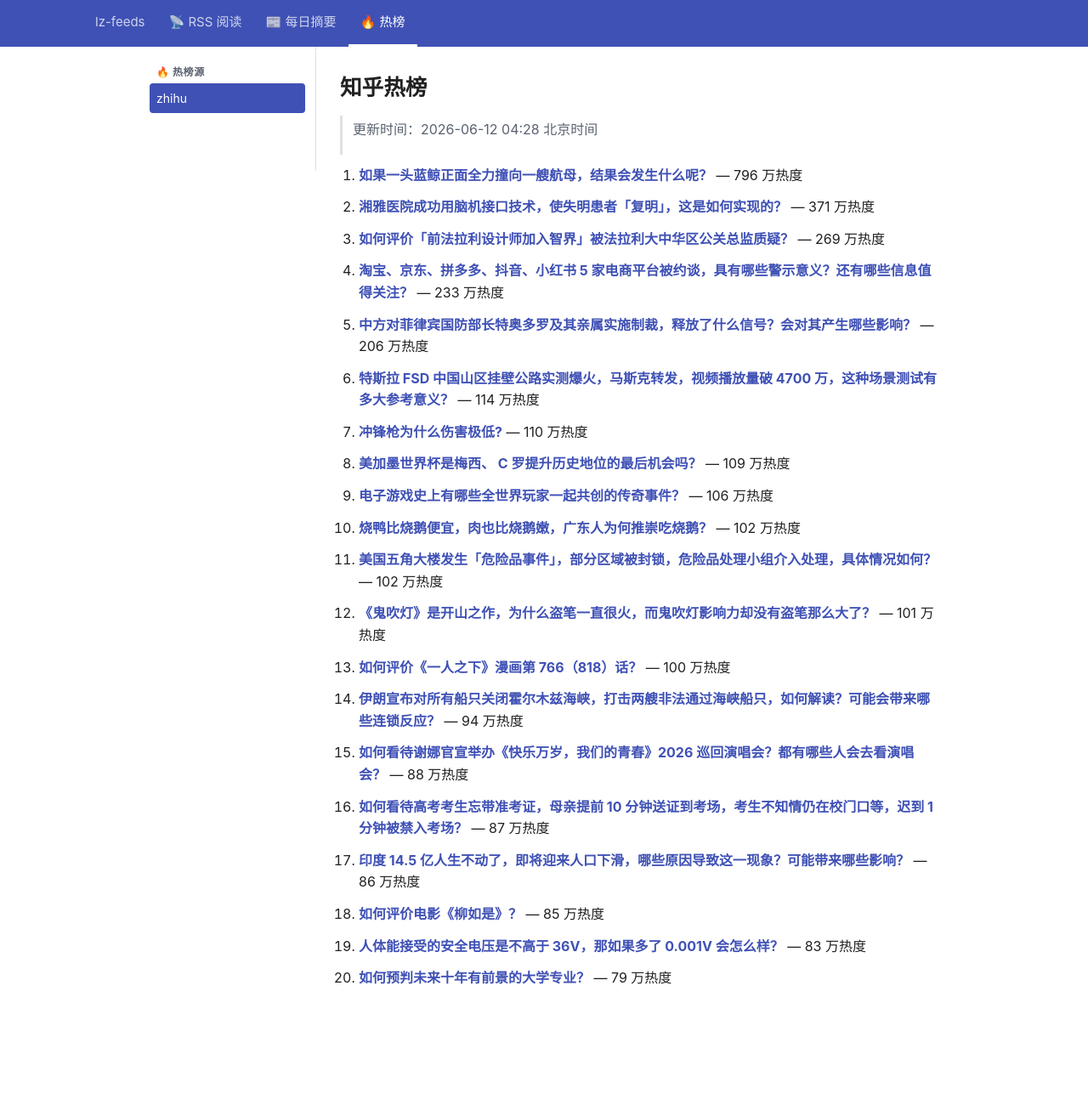
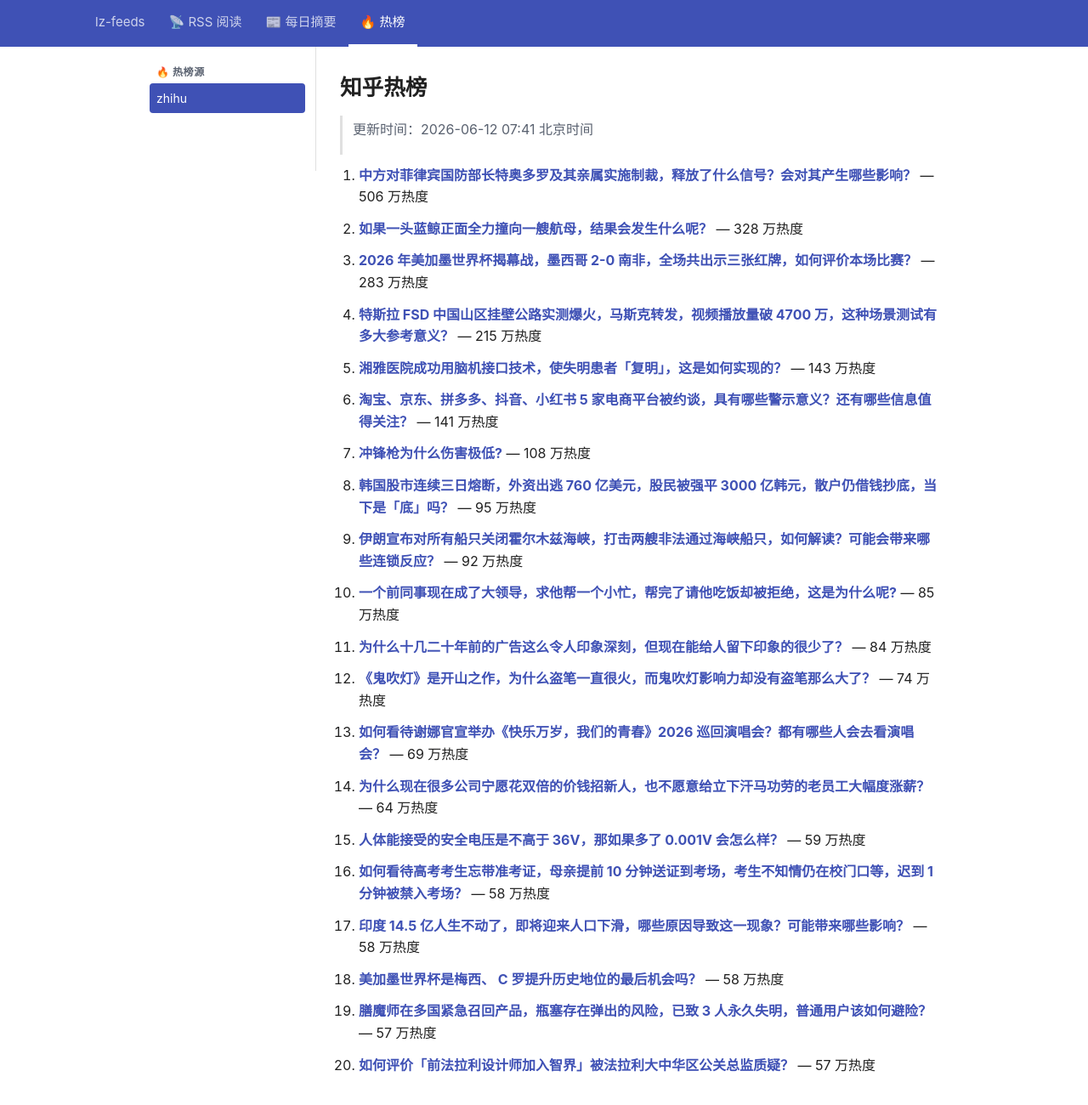
Before and after one commit to lizhang0101/lz-feeds, a Jekyll site: the page built from _hotlist/zhihu.md, in a window 1280 px wide and 1330 px high. Shown: the top 1300 px of the window at 85% size. Built offline with Jekyll 4.4.1, drawn with Linux system fonts in a browser that asks for light colours.

Commit message:
hotlist: 2026-06-11T23:41Z

```diff
--- a/_hotlist/zhihu.md
+++ b/_hotlist/zhihu.md
@@ -1,48 +1,48 @@
 ---
-updated: 2026-06-12 04:28 北京时间
+updated: 2026-06-12 07:41 北京时间
 count: 20
 ---
 
 # 知乎热榜
 
-> 更新时间：2026-06-12 04:28 北京时间
+> 更新时间：2026-06-12 07:41 北京时间
 
-1. **[如果一头蓝鲸正面全力撞向一艘航母，结果会发生什么呢？](https://www.zhihu.com/question/2039766187698042059)** — 796 万热度
+1. **[中方对菲律宾国防部长特奥多罗及其亲属实施制裁，释放了什么信号？会对其产生哪些影响？](https://www.zhihu.com/question/2048497172845442555)** — 506 万热度
 
-2. **[湘雅医院成功用脑机接口技术，使失明患者「复明」，这是如何实现的？](https://www.zhihu.com/question/2046579534338547882)** — 371 万热度
+2. **[如果一头蓝鲸正面全力撞向一艘航母，结果会发生什么呢？](https://www.zhihu.com/question/2039766187698042059)** — 328 万热度
 
-3. **[如何评价「前法拉利设计师加入智界」被法拉利大中华区公关总监质疑？](https://www.zhihu.com/question/2048384227343967695)** — 269 万热度
+3. **[2026 年美加墨世界杯揭幕战，墨西哥 2-0 南非，全场共出示三张红牌，如何评价本场比赛？](https://www.zhihu.com/question/2048006928291161252)** — 283 万热度
 
-4. **[淘宝、京东、拼多多、抖音、小红书 5 家电商平台被约谈，具有哪些警示意义？还有哪些信息值得关注？](https://www.zhihu.com/question/2048363384991477880)** — 233 万热度
+4. **[特斯拉 FSD 中国山区挂壁公路实测爆火，马斯克转发，视频播放量破 4700 万，这种场景测试有多大参考意义？](https://www.zhihu.com/question/2048159787817375467)** — 215 万热度
 
-5. **[中方对菲律宾国防部长特奥多罗及其亲属实施制裁，释放了什么信号？会对其产生哪些影响？](https://www.zhihu.com/question/2048497172845442555)** — 206 万热度
+5. **[湘雅医院成功用脑机接口技术，使失明患者「复明」，这是如何实现的？](https://www.zhihu.com/question/2046579534338547882)** — 143 万热度
 
-6. **[特斯拉 FSD 中国山区挂壁公路实测爆火，马斯克转发，视频播放量破 4700 万，这种场景测试有多大参考意义？](https://www.zhihu.com/question/2048159787817375467)** — 114 万热度
+6. **[淘宝、京东、拼多多、抖音、小红书 5 家电商平台被约谈，具有哪些警示意义？还有哪些信息值得关注？](https://www.zhihu.com/question/2048363384991477880)** — 141 万热度
 
-7. **[冲锋枪为什么伤害极低?](https://www.zhihu.com/question/762100992)** — 110 万热度
+7. **[冲锋枪为什么伤害极低?](https://www.zhihu.com/question/762100992)** — 108 万热度
 
-8. **[美加墨世界杯是梅西、 C 罗提升历史地位的最后机会吗？](https://www.zhihu.com/question/2047780020849058282)** — 109 万热度
+8. **[韩国股市连续三日熔断，外资出逃 760 亿美元，股民被强平 3000 亿韩元，散户仍借钱抄底，当下是「底」吗？](https://www.zhihu.com/question/2048187195110993970)** — 95 万热度
 
-9. **[电子游戏史上有哪些全世界玩家一起共创的传奇事件？](https://www.zhihu.com/question/2043732532701681460)** — 106 万热度
+9. **[伊朗宣布对所有船只关闭霍尔木兹海峡，打击两艘非法通过海峡船只，如何解读？可能会带来哪些连锁反应？](https://www.zhihu.com/question/2048301839200642048)** — 92 万热度
 
-10. **[烧鸭比烧鹅便宜，肉也比烧鹅嫩，广东人为何推崇吃烧鹅？](https://www.zhihu.com/question/2044844017020563683)** — 102 万热度
+10. **[一个前同事现在成了大领导，求他帮一个小忙，帮完了请他吃饭却被拒绝，这是为什么呢?](https://www.zhihu.com/question/1978507910293235603)** — 85 万热度
 
-11. **[美国五角大楼发生「危险品事件」，部分区域被封锁，危险品处理小组介入处理，具体情况如何？](https://www.zhihu.com/question/2048543465194120346)** — 102 万热度
+11. **[为什么十几二十年前的广告这么令人印象深刻，但现在能给人留下印象的很少了？](https://www.zhihu.com/question/2044741584500126955)** — 84 万热度
 
-12. **[《鬼吹灯》是开山之作，为什么盗笔一直很火，而鬼吹灯影响力却没有盗笔那么大了？](https://www.zhihu.com/question/294650088)** — 101 万热度
+12. **[《鬼吹灯》是开山之作，为什么盗笔一直很火，而鬼吹灯影响力却没有盗笔那么大了？](https://www.zhihu.com/question/294650088)** — 74 万热度
 
-13. **[如何评价《一人之下》漫画第 766（818）话？](https://www.zhihu.com/question/2048555686661977791)** — 100 万热度
+13. **[如何看待谢娜官宣举办《快乐万岁，我们的青春》2026 巡回演唱会？都有哪些人会去看演唱会？](https://www.zhihu.com/question/2047330606032457754)** — 69 万热度
 
-14. **[伊朗宣布对所有船只关闭霍尔木兹海峡，打击两艘非法通过海峡船只，如何解读？可能会带来哪些连锁反应？](https://www.zhihu.com/question/2048301839200642048)** — 94 万热度
+14. **[为什么现在很多公司宁愿花双倍的价钱招新人，也不愿意给立下汗马功劳的老员工大幅度涨薪？](https://www.zhihu.com/question/2041204224533455895)** — 64 万热度
 
-15. **[如何看待谢娜官宣举办《快乐万岁，我们的青春》2026 巡回演唱会？都有哪些人会去看演唱会？](https://www.zhihu.com/question/2047330606032457754)** — 88 万热度
+15. **[人体能接受的安全电压是不高于 36V，那如果多了 0.001V 会怎么样？](https://www.zhihu.com/question/328588613)** — 59 万热度
 
-16. **[如何看待高考考生忘带准考证，母亲提前 10 分钟送证到考场，考生不知情仍在校门口等，迟到 1 分钟被禁入考场？](https://www.zhihu.com/question/2048113348726580919)** — 87 万热度
+16. **[如何看待高考考生忘带准考证，母亲提前 10 分钟送证到考场，考生不知情仍在校门口等，迟到 1 分钟被禁入考场？](https://www.zhihu.com/question/2048113348726580919)** — 58 万热度
 
-17. **[印度 14.5 亿人生不动了，即将迎来人口下滑，哪些原因导致这一现象？可能带来哪些影响？](https://www.zhihu.com/question/2046898186703442966)** — 86 万热度
+17. **[印度 14.5 亿人生不动了，即将迎来人口下滑，哪些原因导致这一现象？可能带来哪些影响？](https://www.zhihu.com/question/2046898186703442966)** — 58 万热度
 
-18. **[如何评价电影《柳如是》？](https://www.zhihu.com/question/31968969)** — 85 万热度
+18. **[美加墨世界杯是梅西、 C 罗提升历史地位的最后机会吗？](https://www.zhihu.com/question/2047780020849058282)** — 58 万热度
 
-19. **[人体能接受的安全电压是不高于 36V，那如果多了 0.001V 会怎么样？](https://www.zhihu.com/question/328588613)** — 83 万热度
+19. **[膳魔师在多国紧急召回产品，瓶塞存在弹出的风险，已致 3 人永久失明，普通用户该如何避险？](https://www.zhihu.com/question/2047639647103214727)** — 57 万热度
 
-20. **[如何预判未来十年有前景的大学专业？](https://www.zhihu.com/question/2047273309180531264)** — 79 万热度
+20. **[如何评价「前法拉利设计师加入智界」被法拉利大中华区公关总监质疑？](https://www.zhihu.com/question/2048384227343967695)** — 57 万热度
```
